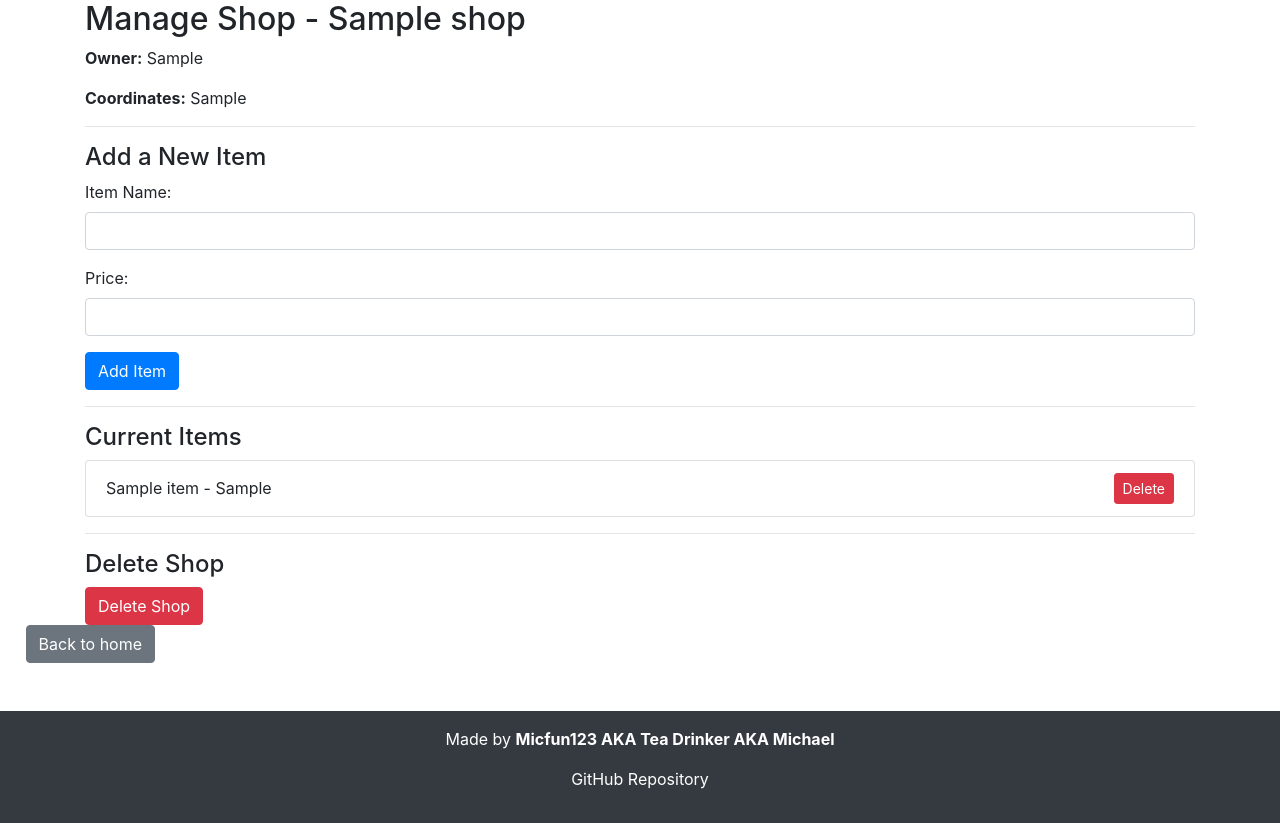
After one commit to micfun123/CKShops, a Flask app: page /manage_shop/1 in a window 1280 px wide. The commit adds this page. Run offline with Flask 3, Linux system fonts and the light colour scheme; tables that the repository leaves empty hold one stand-in row (values such as "Sample post"); some libraries are stand-ins or nearby versions.

Commit message:
simplify

```diff
--- a/app.py
+++ b/app.py
@@ -54,6 +54,43 @@ def search_items():
         return render_template('search_results.html', items=items)
     return render_template('search.html')
 
+@app.route('/shop_catalogue', methods=['GET'])
+def shop_catalogue():
+    shops = Shop.query.all()
+    return render_template('shop_catalogue.html', shops=shops)
+
+
+@app.route('/manage_shop/<int:shop_id>', methods=['GET', 'POST'])
+def manage_shop(shop_id):
+    shop = Shop.query.get_or_404(shop_id)
+    if request.method == 'POST':
+        # Handle adding an item
+        if 'item_name' in request.form:
+            new_item = Item(
+                name=request.form['item_name'],
+                price=request.form['price'],
+                shop_id=shop.id
+            )
+            db.session.add(new_item)
+            db.session.commit()
+            return redirect(url_for('manage_shop', shop_id=shop.id))
+
+        # Handle deleting an item
+        if 'delete_item_id' in request.form:
+            item_id = int(request.form['delete_item_id'])
+            item = Item.query.get_or_404(item_id)
+            db.session.delete(item)
+            db.session.commit()
+            return redirect(url_for('manage_shop', shop_id=shop.id))
+
+        # Handle deleting the shop
+        if 'delete_shop' in request.form:
+            db.session.delete(shop)
+            db.session.commit()
+            return redirect(url_for('get_shops'))
+
+    return render_template('manage_shop.html', shop=shop)
+
 @app.route('/shops', methods=['GET'])
 def get_shops():
     shops = Shop.query.all()
--- /dev/null
+++ b/templates/manage_shop.html
@@ -0,0 +1,69 @@
+<!DOCTYPE html>
+<html lang="en">
+<head>
+    <meta charset="UTF-8">
+    <meta name="viewport" content="width=device-width, initial-scale=1.0">
+    <title>Manage Shop</title>
+    <link href="https://maxcdn.bootstrapcdn.com/bootstrap/4.5.2/css/bootstrap.min.css" rel="stylesheet">
+</head>
+<body>
+    <div class="container">
+        <h2>Manage Shop - {{ shop.name }}</h2>
+        <p><strong>Owner:</strong> {{ shop.owner }}</p>
+        <p><strong>Coordinates:</strong> {{ shop.coordinates }}</p>
+
+        <hr>
+
+        <h4>Add a New Item</h4>
+        <form method="POST">
+            <div class="form-group">
+                <label for="item_name">Item Name:</label>
+                <input type="text" class="form-control" id="item_name" name="item_name" required>
+            </div>
+            <div class="form-group">
+                <label for="price">Price:</label>
+                <input type="number" class="form-control" id="price" name="price" step="0.01" required>
+            </div>
+            <button type="submit" class="btn btn-primary">Add Item</button>
+        </form>
+
+        <hr>
+
+        <h4>Current Items</h4>
+        {% if shop.items %}
+            <ul class="list-group">
+                {% for item in shop.items %}
+                    <li class="list-group-item d-flex justify-content-between align-items-center">
+                        {{ item.name }} - {{ item.price }}
+                        <form method="POST" class="d-inline" onsubmit="return confirm('Are you sure you want to delete this item?');">
+                            <input type="hidden" name="delete_item_id" value="{{ item.id }}">
+                            <button type="submit" class="btn btn-danger btn-sm">Delete</button>
+                        </form>
+                    </li>
+                {% endfor %}
+            </ul>
+        {% else %}
+            <p>No items found for this shop.</p>
+        {% endif %}
+
+        <hr>
+
+        <h4>Delete Shop</h4>
+        <form method="POST" onsubmit="return confirm('Are you sure you want to delete this shop and all its items?');">
+            <input type="hidden" name="delete_shop" value="1">
+            <button type="submit" class="btn btn-danger">Delete Shop</button>
+        </form>
+    </div>
+    <a style="padding: 2%;" href="{{ url_for('index') }}"><button class="btn btn-secondary">Back to home</button></a>
+</body>
+<footer class="bg-dark text-white mt-5 py-3">
+    <div class="container text-center">
+        <p>Made by <a href="https://www.michaelrbparker.com" class="text-white font-weight-bold">Micfun123 AKA Tea Drinker AKA Michael</a></p>
+        <p>
+            <a href="https://github.com/micfun123/CKShops" class="text-white">GitHub Repository</a>
+        </p>
+        <script data-name="BMC-Widget" data-cfasync="false" src="https://cdnjs.buymeacoffee.com/1.0.0/widget.prod.min.js" data-id="Michaelrbparker" data-description="Support me on Buy me a coffee!" data-message="" data-color="#FF5F5F" data-position="right" data-x_margin="18" data-y_margin="18"></script>
+
+        </div>
+</footer>
+</html>
```
Also changed, not shown: templates/add_item.html (deleted, +0 -45 lines), templates/add_shop.html (deleted, +0 -39 lines), templates/index.html (+5 -5 lines), templates/shop_catalogue.html (added, +47 -0 lines), templates/shops.html (+2 -8 lines).
